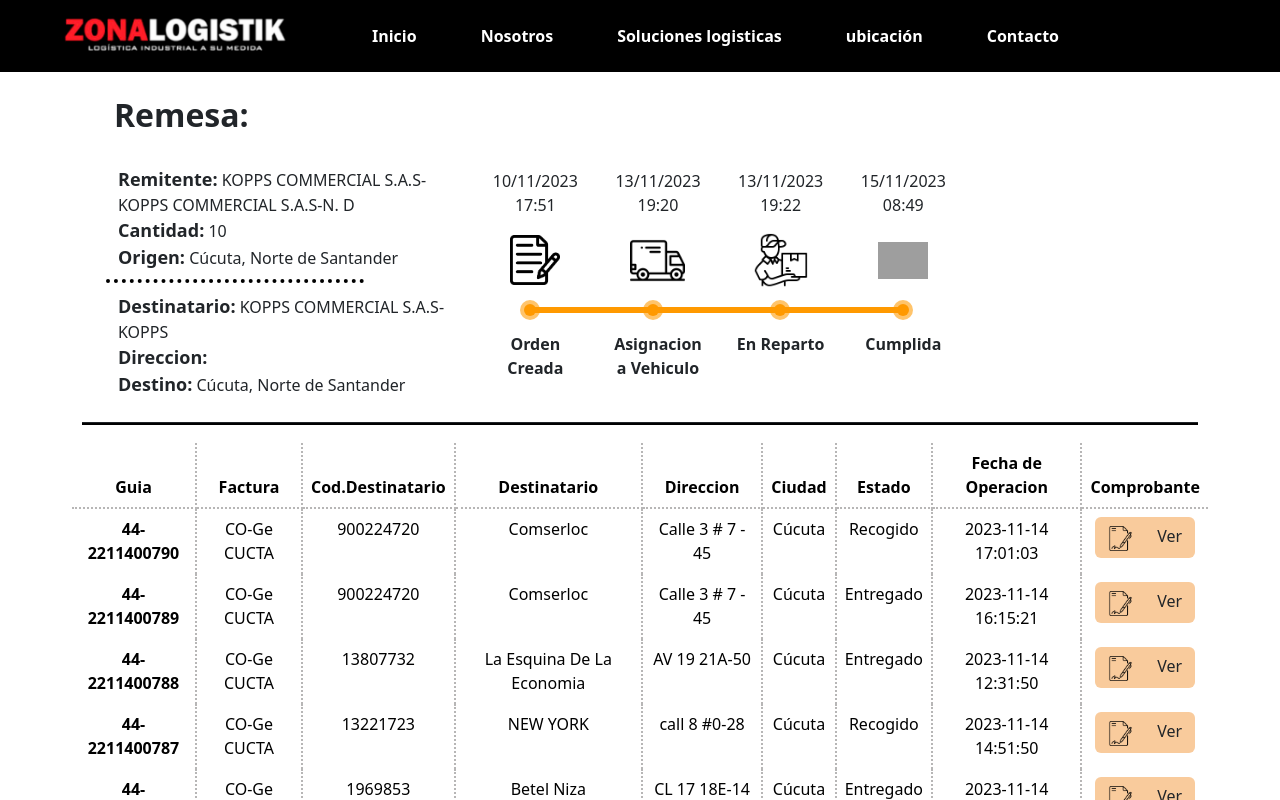
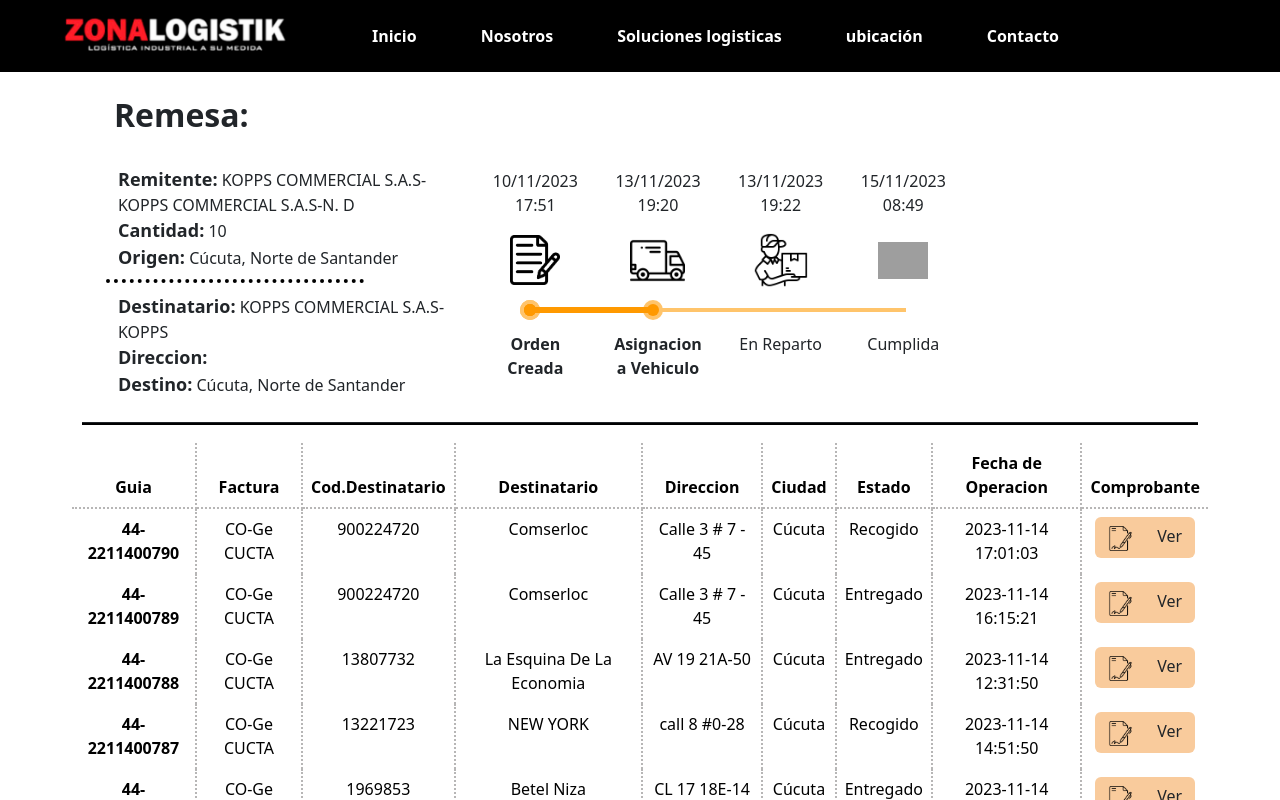
Before and after one commit to Alejo12680/Vistas_Tender_SGA, an Angular app: page /remesa in a window 1280 px wide. Shown: the top 800 px of the page. Built offline with nearby package versions, Linux system fonts and the light colour scheme; grey boxes are pictures that could not be loaded.

Commit message:
Barra_estados_remesas

```diff
--- a/src/app/components/remesa/remesa.component.html
+++ b/src/app/components/remesa/remesa.component.html
@@ -84,11 +84,11 @@
                     <div class="progress-container">
                         <ul>
                             <li></li>
-                            <li></li>
-                            <li></li>
-                            <li></li>
+                            <li [ngClass]="{'active': estados === 'Asignacion a Vehiculo' || estados === 'En Reparto' || estados === 'Cumplida'}"></li>
+                            <li [ngClass]="{'active': estados === 'En Reparto' || estados === 'Cumplida'}"></li>
+                            <li [ngClass]="{'active': estados === 'Cumplida'}"></li>
                         </ul>
-                        <div class="progress-bar"></div>
+                        <div class="progress-bar" [style]="'width: ' + calcularEstado() + '%'"></div>
                     </div>
                 </div>
             </div>
@@ -96,16 +96,16 @@
             <!-- Estado de la remesa -->
             <div class="row">
                 <div class="col-2">
-                    <p class="text-center"><b>Orden Creada</b></p>
+                    <p class="text-center textEstado">Orden Creada</p>
                 </div>
                 <div class="col-2">
-                    <p class="text-center"><b>Asignacion a Vehiculo</b></p>
+                    <p class="text-center" [ngClass]="{'textEstado': estados === 'Asignacion a Vehiculo' || estados === 'En Reparto' || estados === 'Cumplida'}">Asignacion a Vehiculo</p>
                 </div>
                 <div class="col-2">
-                    <p class="text-center"><b>En Reparto</b></p>
+                    <p class="text-center" [ngClass]="{'textEstado': estados === 'En Reparto' || estados === 'Cumplida'}">En Reparto</p>
                 </div>
                 <div class="col-2">
-                    <p class="text-center"><b>Cumplida</b></p>
+                    <p class="text-center" [ngClass]="{'textEstado': estados === 'Cumplida'}">Cumplida</p>
                 </div>
             </div>
         </div>
--- a/src/app/components/remesa/remesa.component.scss
+++ b/src/app/components/remesa/remesa.component.scss
@@ -75,17 +75,18 @@
     width: 12px;
     background-color: #ff9900;
     border-radius: 50%;
+    transition: margin-left 0.3s
 }
 
-.progress-container ul li:nth-child(2) {
+.progress-container ul li.active:nth-child(2) {
     margin-left: 33%;
 }
 
-.progress-container ul li:nth-child(3) {
+.progress-container ul li.active:nth-child(3) {
     margin-left: 67%;
 }
 
-.progress-container ul li:last-child {
+.progress-container ul li.active:last-child {
     margin-left: 100%;
 }
 
@@ -104,7 +105,7 @@
 .progress-container .progress-bar {
     position: absolute;
     height: 6px;
-    width: 100%; /* ****** cambiar el estado ****** */
+    width: 0%; /* ****** cambiar el estado ****** */
     top: -1px;
     left: 0;
     margin: 0;
@@ -115,5 +116,8 @@
     -o-transition: width 1s ease-in-out;
     transition: width 1s ease-in-out;
   }
+//   ****************************************
 
-//   ****************************************
+.textEstado {
+    font-weight: bold;
+}
--- a/src/app/components/remesa/remesa.component.ts
+++ b/src/app/components/remesa/remesa.component.ts
@@ -34,7 +34,8 @@
     {guia: '44-2211400790', factura: 'CO-Ge CUCTA', cod_destinatario: 12498510, destinatario: 'Montes Gazapa', direccion: 'AV 8 CLL 7 ESTE', ciudad: 'Cúcuta', estado: 'Recogido', fechaOperacion: '2023-11-14 10:13:01'},
   ];
 
-  public estados: string[] = ['Orden Creada', 'Asignacion a Vehiculo', 'En Reparto', 'Cumplida'];
+  // 'Orden Creada', 'Asignacion a Vehiculo', 'En Reparto', 'Cumplida'
+  public estados: string = 'Asignacion a Vehiculo';
 
   constructor(private miServicio: ServiciosService) {}
 
@@ -49,5 +50,24 @@
   }
 
 
+  calcularEstado() {
+
+    let total = 0
+
+    if (this.estados === 'Orden Creada') {
+      total = 0
+
+    } if (this.estados === 'Asignacion a Vehiculo') {
+      total = 33
+
+    } if (this.estados === 'En Reparto') {
+      total = 67
+
+    } if (this.estados === 'Cumplida') {
+      total = 100
+    }
+
+    return total
+  }
 
 }
```
